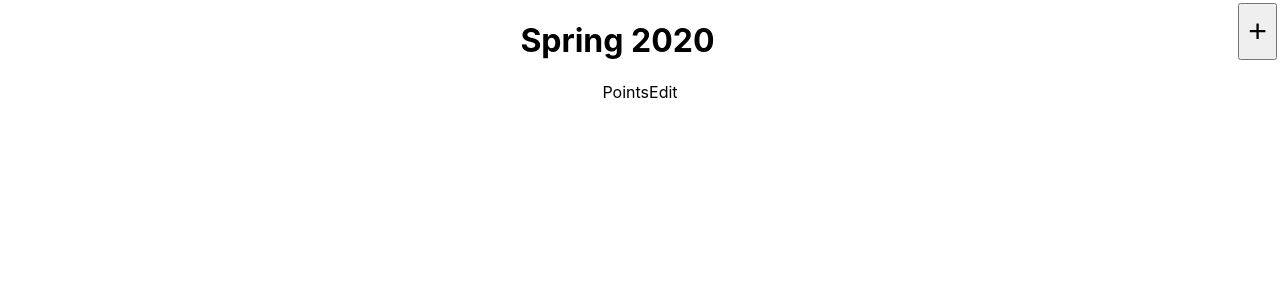
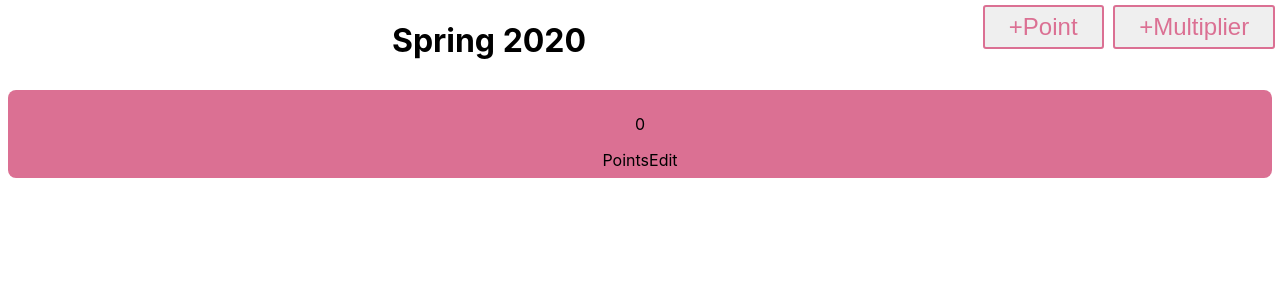
Before and after one commit to davidgamero/me2110-scoring-app, a React (Create React App) app: page / in a window 1280 px wide. Shown: the top 300 px of the page. Built offline with nearby package versions, Linux system fonts and the light colour scheme.

Commit message:
restyle points edit, vertical cards layout

```diff
--- a/package.json
+++ b/package.json
@@ -7,6 +7,7 @@
     "@testing-library/react": "^9.4.0",
     "@testing-library/user-event": "^7.2.1",
     "react": "^16.12.0",
+    "react-beautiful-dnd": "^12.2.0",
     "react-dom": "^16.12.0",
     "react-modal": "^3.11.1",
     "react-scripts": "3.3.0",
--- /dev/null
+++ b/src/components/ElementEdit.js
@@ -0,0 +1,37 @@
+import React from 'react';
+import styled from 'styled-components';
+
+import PointsEdit from './PointsEdit';
+import MultiplierEdit from './MultiplierEdit';
+
+const FieldText = styled.p`
+`
+
+const ElementEditCard = styled.div`
+border-radius: 0.5rem;
+background-color: palevioletred;
+margin: 0.5rem;
+padding: 0.5rem;
+`
+
+const getGameReactElement = (gameElement) => {
+  switch (gameElement.type) {
+    case 'points':
+      return (<PointsEdit gameElement={gameElement} key={gameElement.key} />);
+    case 'multiplier':
+      return (<MultiplierEdit gameElement={gameElement} key={gameElement.key} />);
+    default:
+      return 'Unknown Game Element Type';
+  }
+}
+
+const ElementEdit = ({ gameElement }) => {
+  return (
+    <ElementEditCard>
+      <FieldText>{gameElement.key}</FieldText>
+      {getGameReactElement(gameElement)}
+    </ElementEditCard>
+  );
+}
+
+export default ElementEdit;
--- a/src/components/GameEditor.js
+++ b/src/components/GameEditor.js
@@ -1,7 +1,7 @@
 import React from 'react';
 import styled from 'styled-components';
-import PointsEdit from './PointsEdit';
-import MultiplierEdit from './MultiplierEdit';
+import ElementEdit from './ElementEdit';
+import { DragDropContext, Droppable, Draggable } from 'react-beautiful-dnd';
 
 const H1 = styled.h1`
   display: inline-block;
@@ -10,45 +10,43 @@ const H1 = styled.h1`
 const AddButton = styled.button`
   display: inline-block;
   float: right;
-  padding: 0.5rem;
-  font-size: 2rem;
-  margin: 0.2rem;
+  color: palevioletred;
+  font-size: 1.5em;
+  margin: 0.2em;
+  padding: 0.25em 1em;
+  border: 2px solid palevioletred;
+  border-radius: 3px;
 `
 
 const HeaderBar = styled.div`
 
 `
 
-const EditorContainer = styled.li`
+const ElementEditList = styled.li`
   display: flex;
   flex-direction: column;
 `
 
 
-const GameEditor = ({ gameObject, openModal }) => {
+const GameEditor = ({ gameObject, addGameElement }) => {
   return (<div>
     <HeaderBar>
       <H1>{gameObject.name}</H1>
-      <AddButton onClick={openModal}>+</AddButton>
+      <AddButton onClick={() => { addGameElement('multiplier') }}>+Multiplier</AddButton>
+      <AddButton onClick={() => { addGameElement('points') }}>+Point</AddButton>
     </HeaderBar>
-    <EditorContainer>
+    <ElementEditList>
       {gameObject.gameElements ? gameObject.gameElements.map(
         (gameElement) => {
           console.log('Elem type=' + gameElement.type);
-          switch (gameElement.type) {
-            case 'points':
-              return (<PointsEdit gameElement={gameElement} key={gameElement.key} />);
-            case 'multiplier':
-              return (<MultiplierEdit gameElement={gameElement} key={gameElement.key} />);
-            default:
-              return 'Flatlist Default'
-          }
+          return (
+            <ElementEdit gameElement={gameElement} key={gameElement.key} />
+          )
         }
       )
         : ''}
-    </EditorContainer>
-
-  </div>)
+    </ElementEditList>
+  </div >)
 };
 
 export default GameEditor;
--- a/src/components/GameEditorContainer.js
+++ b/src/components/GameEditorContainer.js
@@ -22,6 +22,7 @@ export default class GameEditorContainer extends React.Component {
     this.openModal = this.openModal.bind(this);
     this.afterOpenModal = this.afterOpenModal.bind(this);
     this.closeModal = this.closeModal.bind(this);
+    this.addGameElement = this.addGameElement.bind(this);
   }
 
   addGameElement(type) {
@@ -97,19 +98,8 @@ export default class GameEditorContainer extends React.Component {
     return (<div>
       <GameEditor
         gameObject={this.state.gameObject}
-        openModal={this.openModal} />
-      <Modal
-        isOpen={this.state.modalIsOpen}
-        onAfterOpen={this.afterOpenModal}
-        onRequestClose={this.closeModal}
-        contentLabel="Example Modal"
-        appElement={document.getElementById('root')}
-      >
-        <h2 ref={subtitle => this.subtitle = subtitle}>Hello</h2>
-        <button onClick={() => { this.addGameElement('points'); this.closeModal(); }}>Add Points Element</button>
-        <button onClick={() => { this.addGameElement('multiplier'); this.closeModal(); }}>Add Multiplier Element</button>
-        <div>I am a modal</div>
-      </Modal >
+        openModal={this.openModal}
+        addGameElement={this.addGameElement} />
     </div >
     )
   }
--- a/src/components/PointsEdit.js
+++ b/src/components/PointsEdit.js
@@ -3,7 +3,7 @@ import React from 'react';
 const PointsEdit = ({ pointsGameElement }) => {
   return (
     'PointsEdit'
-  );
+  )
 };
 
 export default PointsEdit;
```
Also changed, not shown: src/components/ElementEditContainer.js (added, +16 -0 lines), 1 other file (tests, documents, lock files or other folders).
